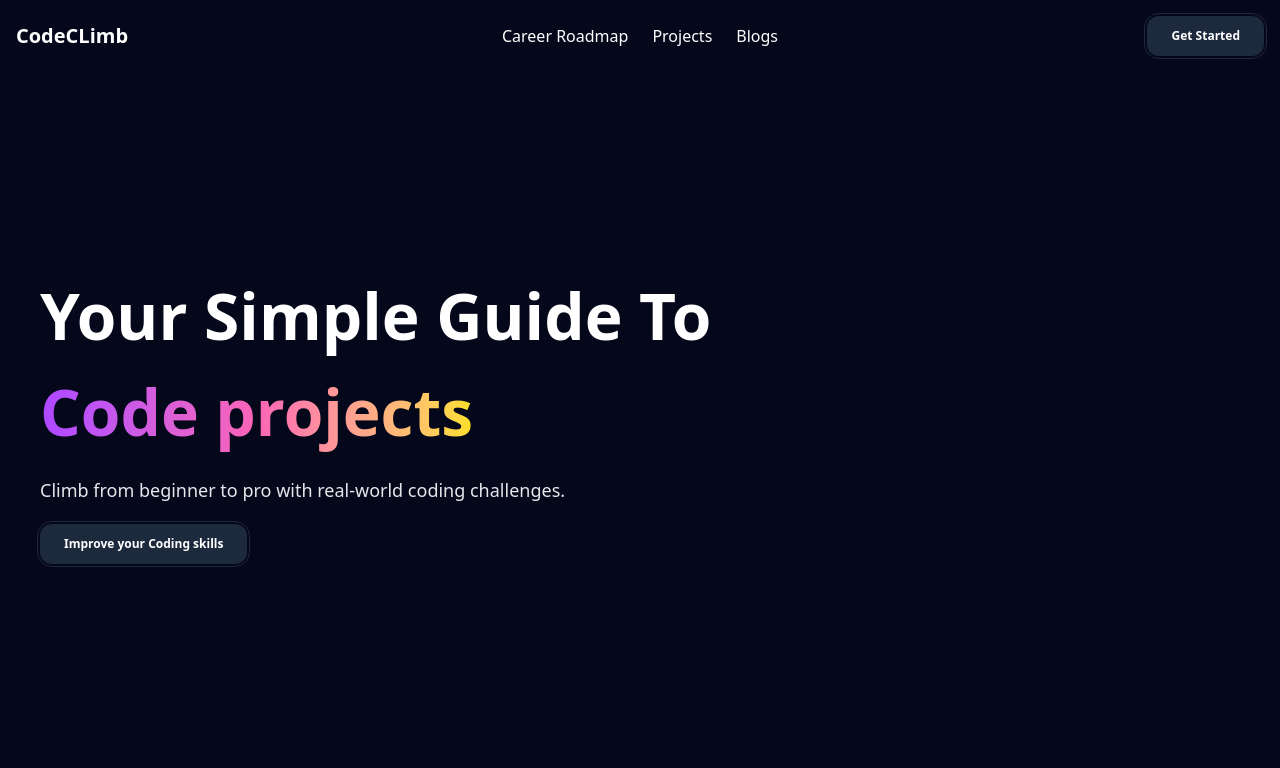
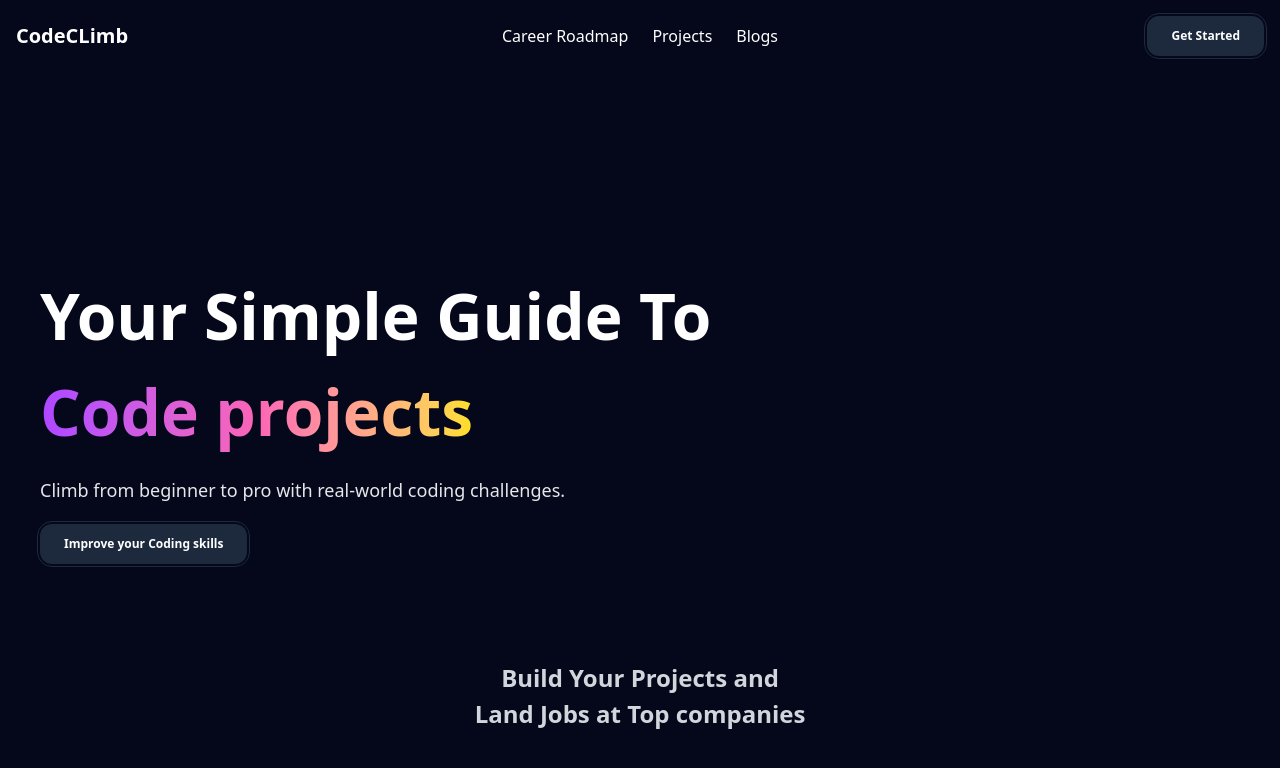
Before and after one commit to Tanujeet/CodeClimb, a Next.js app in the folder apps/web/: page / in a window 1280 px wide. Shown: the top 768 px of the page. Built offline with nearby package versions, Linux system fonts and the light colour scheme.

Commit message:
Home page frontend created

```diff
--- a/apps/web/app/page.tsx
+++ b/apps/web/app/page.tsx
@@ -25,6 +25,12 @@ const page = () => {
           Improve your Coding skills
         </button>
       </div>
+      <div className="w-full lg:w-[70%] mx-auto flex flex-col gap-8 my-24 ">
+        <h2 className="!text-[1rem] lg:!text-[1.5rem] !text-gray-300 text-center font-semibold mx-auto max-w-[320px] lg:max-w-[400px]">
+          Build Your Projects and <br />
+          Land Jobs at Top companies
+        </h2>
+      </div>
     </div>
   );
 };
```
